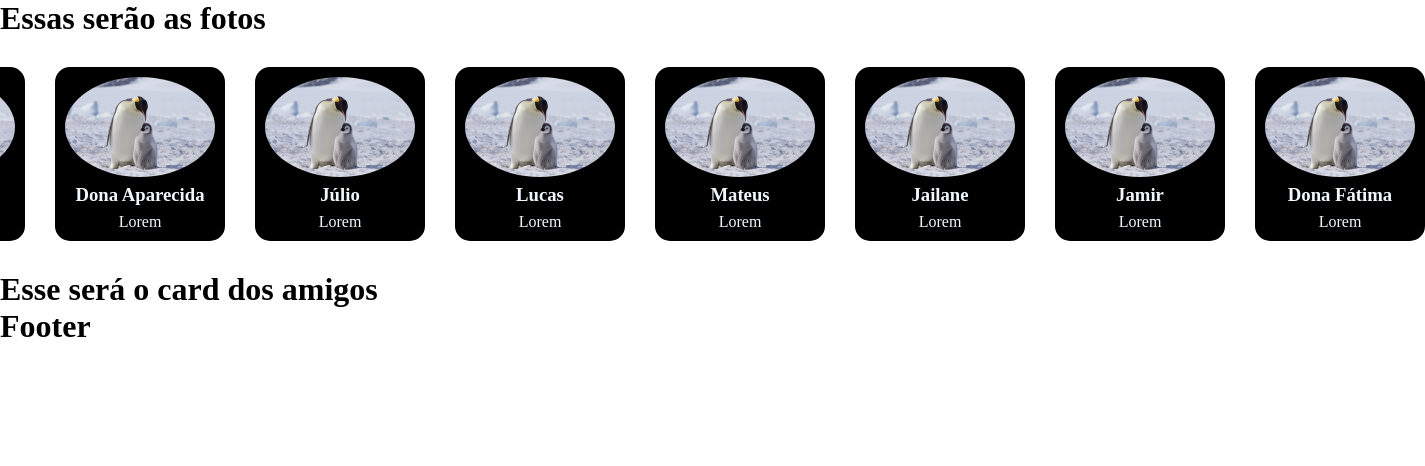
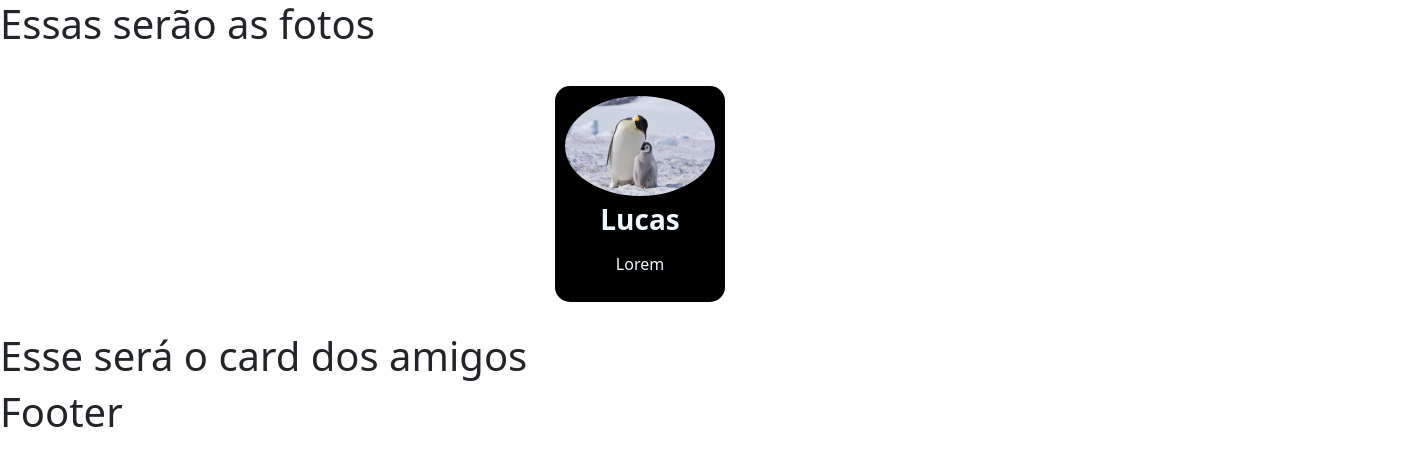
Before and after one commit to preudu-cmd-hash/aniversarioJoao, a React (Vite) app: page / in a window 1280 px wide. Shown: the top 466 px of the page, 1425 px wide, since content can reach past the window. Built offline with nearby package versions, Linux system fonts and the light colour scheme.

Commit message:
carrossel feito

```diff
--- a/package.json
+++ b/package.json
@@ -10,8 +10,11 @@
     "preview": "vite preview"
   },
   "dependencies": {
+    "bootstrap": "^5.3.8",
     "react": "^19.1.1",
-    "react-dom": "^19.1.1"
+    "react-bootstrap": "^2.10.10",
+    "react-dom": "^19.1.1",
+    "react-transition-group": "^4.4.5"
   },
   "devDependencies": {
     "@eslint/js": "^9.33.0",
--- a/src/App.jsx
+++ b/src/App.jsx
@@ -1,6 +1,7 @@
 import { CardAmigos } from "./components/CardAmigos/CardAmigos";
 import { CardFamilia } from "./components/CardFamilia/CardFamilia";
 import { CardFotos } from "./components/CardFotos/CardFotos";
+import IndividualIntervalsExample from "./components/Carrossel/Carrossel";
 import { Footer } from "./components/Footer/Footer";
 
 function App() {
--- a/src/components/CardFamilia/CardFamilia.jsx
+++ b/src/components/CardFamilia/CardFamilia.jsx
@@ -1,45 +1,54 @@
 import styles from "./CardFamilia.module.css";
 import Pinguim from "../../images/pinguim.jpg";
 import { CardsProps } from "../CardsProps/CardsProps";
+import { Carousel } from "react-bootstrap";
 
 // Esta parte guarda os dados do map
 const dados = [
   {
+    id: 1,
     imagem: Pinguim,
     nome: "Rosi",
     mensagem: "Lorem",
   },
   {
+    id: 2,
     imagem: Pinguim,
     nome: "Dona Aparecida",
     mensagem: "Lorem",
   },
   {
+    id: 3,
     imagem: Pinguim,
     nome: "Júlio",
     mensagem: "Lorem",
   },
   {
+    id: 4,
     imagem: Pinguim,
     nome: "Lucas",
     mensagem: "Lorem",
   },
   {
+    id: 5,
     imagem: Pinguim,
     nome: "Mateus",
     mensagem: "Lorem",
   },
   {
+    id: 6,
     imagem: Pinguim,
     nome: "Jailane",
     mensagem: "Lorem",
   },
   {
+    id: 7,
     imagem: Pinguim,
     nome: "Jamir",
     mensagem: "Lorem",
   },
   {
+    id: 8,
     imagem: Pinguim,
     nome: "Dona Fátima",
     mensagem: "Lorem",
@@ -50,26 +59,19 @@ export const CardFamilia = () => {
   return (
     <>
       {/* Mapeamento dos dados da contante */}
-      <div className={styles.container}>
+      <Carousel>
         {dados.map((dado) => (
-          <CardsProps
-            imagem={dado.imagem}
-            nome={dado.nome}
-            mensagem={dado.mensagem}
-          />
+          <Carousel.Item key={dado.id} interval={1000}>
+            <div className={styles.container}>
+              <CardsProps
+                imagem={dado.imagem}
+                nome={dado.nome}
+                mensagem={dado.mensagem}
+              />
+            </div>
+          </Carousel.Item>
         ))}
-
-        {/* Props de uma forma menos manutenível */}
-
-        {/* <CardsProps imagem={Pinguim} nome="Rosi" mensagem="Lorem" />
-        <CardsProps nome="Dona Aparecida" mensagem="Lorem" />
-        <CardsProps nome="Júlio" mensagem="Lorem" />
-        <CardsProps nome="Lucas" mensagem="Lorem" />
-        <CardsProps nome="Mateus" mensagem="Lorem" />
-        <CardsProps nome="Jamir" mensagem="Lorem" />
-        <CardsProps nome="Jailane" mensagem="Lorem" />
-        <CardsProps nome="Dona Fátima" mensagem="Lorem" /> */}
-      </div>
+      </Carousel>
     </>
   );
 };
--- a/src/components/CardsProps/CardsProps.jsx
+++ b/src/components/CardsProps/CardsProps.jsx
@@ -1,12 +1,14 @@
-import styles from "./CardsProps.module.css";
+import { Carousel } from "react-bootstrap";
+import stylesProps from "./CardsProps.module.css";
+import "bootstrap/dist/css/bootstrap.min.css";
 
 export const CardsProps = ({ imagem, nome, mensagem }) => {
   // Propriedades dos cards que serão utilizados nesse projeto
   return (
-    <div className={styles.container}>
-      <img src={imagem} alt={nome} className={styles.imagem} />
-      <h3 className={styles.nome}>{nome}</h3>
-      <p className={styles.mensagem}>{mensagem}</p>
+    <div className={stylesProps.containerProps}>
+      <img src={imagem} alt={nome} className={stylesProps.imagem} />
+      <h3 className={stylesProps.nome}>{nome}</h3>
+      <p className={stylesProps.mensagem}>{mensagem}</p>
     </div>
   );
 };
--- a/src/components/CardsProps/CardsProps.module.css
+++ b/src/components/CardsProps/CardsProps.module.css
@@ -1,5 +1,5 @@
 /* ===== Estilização do container dos cards ===== */
-.container {
+.containerProps {
     background-color: black;
     color: aliceblue;
     border-radius: 15px;
--- /dev/null
+++ b/src/components/Carrossel/Carrossel.jsx
@@ -0,0 +1,16 @@
+import Carousel from "react-bootstrap/Carousel";
+import { CardFamilia } from "../CardFamilia/CardFamilia";
+
+function IndividualIntervalsExample() {
+  return (
+    <Carousel>
+      <Carousel.Item interval={1000}>
+        <Carousel.Caption>
+          <CardFamilia />
+        </Carousel.Caption>
+      </Carousel.Item>
+    </Carousel>
+  );
+}
+
+export default IndividualIntervalsExample;
```
Also changed, not shown: 1 other file (tests, documents, lock files or other folders).
